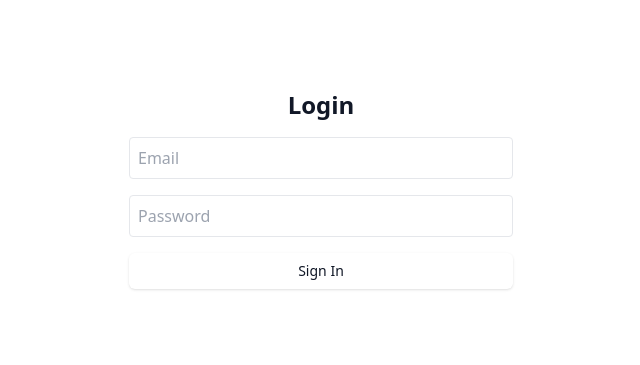
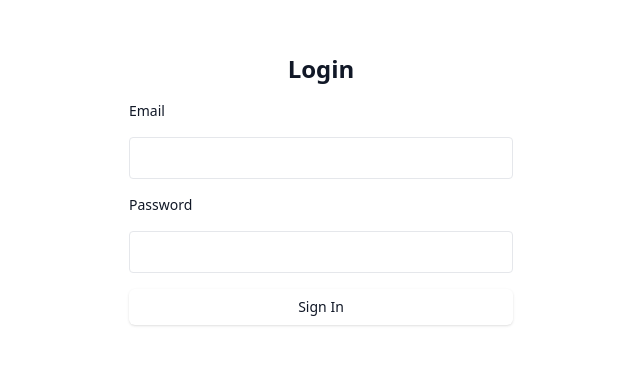
Before and after one commit to QuinnBDXD/Crewdex, a React (Vite) app in the folder frontend/: page / in a window 1280 px wide. Shown: the part 211-576 px from the top of the page, without its empty margins (319-959 px from the left). Built offline with nearby package versions, Linux system fonts and the light colour scheme.

Commit message:
Improve accessibility and motion preferences

```diff
--- a/frontend/src/components/ContactDetail.jsx
+++ b/frontend/src/components/ContactDetail.jsx
@@ -6,8 +6,14 @@ export function ContactDetail({ open, onOpenChange }) {
     <Dialog.Root open={open} onOpenChange={onOpenChange}>
       <Dialog.Portal>
         <Dialog.Overlay className="fixed inset-0 bg-black/50" />
-        <Dialog.Content className="fixed left-1/2 top-1/2 w-full max-w-md -translate-x-1/2 -translate-y-1/2 rounded bg-background p-4 shadow">
-          <Dialog.Title className="mb-2 text-lg font-bold">Contact Detail</Dialog.Title>
+        <Dialog.Content
+          className="fixed left-1/2 top-1/2 w-full max-w-md -translate-x-1/2 -translate-y-1/2 rounded bg-background p-4 shadow"
+          aria-labelledby="contact-detail-title"
+          aria-modal="true"
+        >
+          <Dialog.Title id="contact-detail-title" className="mb-2 text-lg font-bold">
+            Contact Detail
+          </Dialog.Title>
           <div className="space-y-2">
             <p className="text-sm text-muted-foreground">Contact info...</p>
           </div>
--- a/frontend/src/components/FlagModal.jsx
+++ b/frontend/src/components/FlagModal.jsx
@@ -6,8 +6,14 @@ export function FlagModal({ open, onOpenChange }) {
     <Dialog.Root open={open} onOpenChange={onOpenChange}>
       <Dialog.Portal>
         <Dialog.Overlay className="fixed inset-0 bg-black/50" />
-        <Dialog.Content className="fixed left-1/2 top-1/2 w-full max-w-md -translate-x-1/2 -translate-y-1/2 rounded bg-background p-4 shadow">
-          <Dialog.Title className="mb-2 text-lg font-bold">Flag</Dialog.Title>
+        <Dialog.Content
+          className="fixed left-1/2 top-1/2 w-full max-w-md -translate-x-1/2 -translate-y-1/2 rounded bg-background p-4 shadow"
+          aria-labelledby="flag-modal-title"
+          aria-modal="true"
+        >
+          <Dialog.Title id="flag-modal-title" className="mb-2 text-lg font-bold">
+            Flag
+          </Dialog.Title>
           <div className="space-y-2">
             <p className="text-sm text-muted-foreground">Flag details...</p>
           </div>
--- a/frontend/src/components/ProjectSettingsModal.jsx
+++ b/frontend/src/components/ProjectSettingsModal.jsx
@@ -6,8 +6,14 @@ export function ProjectSettingsModal({ open, onOpenChange }) {
     <Dialog.Root open={open} onOpenChange={onOpenChange}>
       <Dialog.Portal>
         <Dialog.Overlay className="fixed inset-0 bg-black/50" />
-        <Dialog.Content className="fixed left-1/2 top-1/2 w-full max-w-md -translate-x-1/2 -translate-y-1/2 rounded bg-background p-4 shadow">
-          <Dialog.Title className="mb-2 text-lg font-bold">Project Settings</Dialog.Title>
+        <Dialog.Content
+          className="fixed left-1/2 top-1/2 w-full max-w-md -translate-x-1/2 -translate-y-1/2 rounded bg-background p-4 shadow"
+          aria-labelledby="project-settings-title"
+          aria-modal="true"
+        >
+          <Dialog.Title id="project-settings-title" className="mb-2 text-lg font-bold">
+            Project Settings
+          </Dialog.Title>
           <div className="space-y-2">
             <p className="text-sm text-muted-foreground">Settings content...</p>
           </div>
--- a/frontend/src/index.css
+++ b/frontend/src/index.css
@@ -6,4 +6,15 @@
   body {
     @apply min-h-screen bg-white text-gray-900 dark:bg-gray-950 dark:text-gray-50;
   }
+  :focus-visible {
+    @apply outline-none ring-2 ring-offset-2 ring-blue-500;
+  }
+  @media (prefers-reduced-motion: reduce) {
+    * {
+      animation-duration: 0.01ms !important;
+      animation-iteration-count: 1 !important;
+      transition-duration: 0.01ms !important;
+      scroll-behavior: auto !important;
+    }
+  }
 }
--- a/frontend/src/pages/Login.jsx
+++ b/frontend/src/pages/Login.jsx
@@ -5,15 +5,21 @@ export default function Login() {
     <div className="flex min-h-screen items-center justify-center p-4">
       <div className="w-full max-w-sm space-y-4">
         <h1 className="text-center text-2xl font-bold">Login</h1>
+        <label htmlFor="email" className="block text-sm font-medium">
+          Email
+        </label>
         <input
+          id="email"
           type="email"
-          placeholder="Email"
-          className="w-full rounded border p-2"
+          className="w-full rounded border p-2 focus:outline-none focus-visible:ring-2 focus-visible:ring-blue-500 focus-visible:ring-offset-2"
         />
+        <label htmlFor="password" className="block text-sm font-medium">
+          Password
+        </label>
         <input
+          id="password"
           type="password"
-          placeholder="Password"
-          className="w-full rounded border p-2"
+          className="w-full rounded border p-2 focus:outline-none focus-visible:ring-2 focus-visible:ring-blue-500 focus-visible:ring-offset-2"
         />
         <Button className="w-full">Sign In</Button>
       </div>
--- a/frontend/src/pages/ProjectList.jsx
+++ b/frontend/src/pages/ProjectList.jsx
@@ -7,8 +7,14 @@ export default function ProjectList() {
       <h1 className="mb-4 text-xl font-bold">Projects</h1>
       <ul className="space-y-2">
         {projects.map((p) => (
-          <li key={p.id} className="rounded border p-2 hover:bg-accent">
-            <Link to={`/projects/${p.id}`}>{p.name}</Link>
+          <li key={p.id}>
+            <Link
+              to={`/projects/${p.id}`}
+              className="block rounded border p-2 hover:bg-gray-100 dark:hover:bg-gray-800 focus:outline-none focus-visible:ring-2 focus-visible:ring-blue-500 focus-visible:ring-offset-2"
+              aria-label={`Open project ${p.name}`}
+            >
+              {p.name}
+            </Link>
           </li>
         ))}
       </ul>
```
